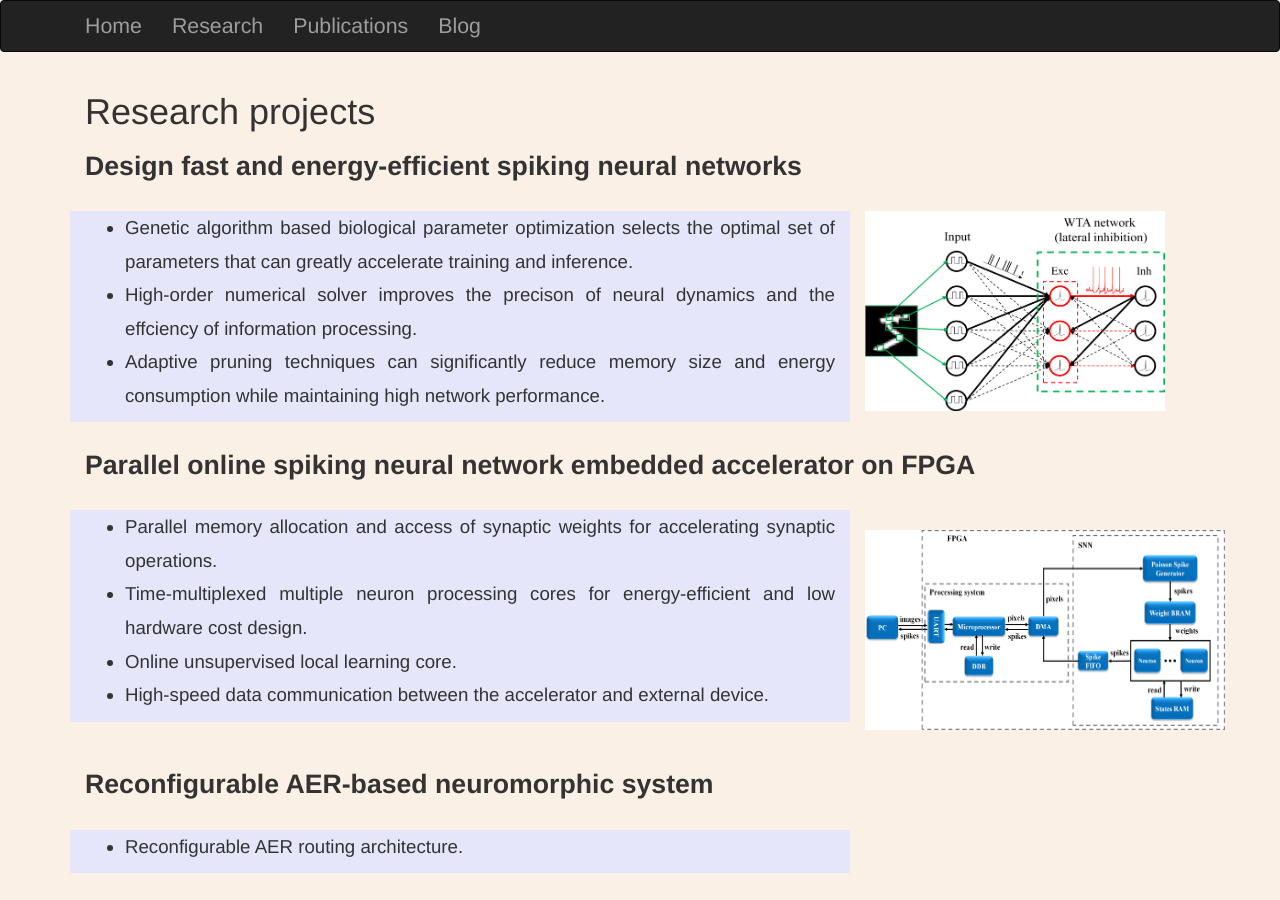
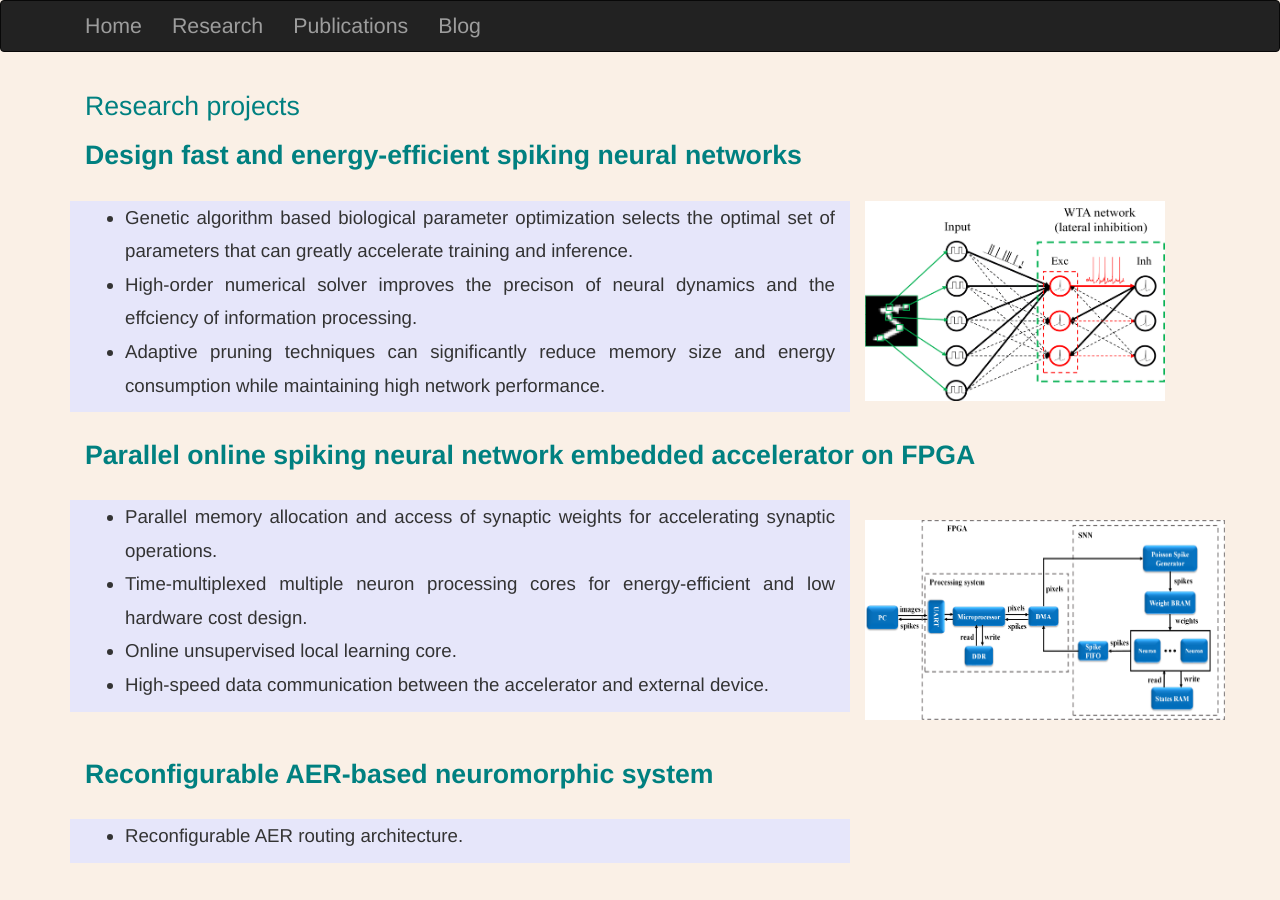
Before and after one commit to Wenzheguo/Wenzheguo.github.io, a Jekyll site: the page built from Research/index.html, in a window 1280 px wide. Built offline with Jekyll 4.4.1, drawn with Linux system fonts in a browser that asks for light colours.

Commit message:
Update index.html

```diff
--- a/Research/index.html
+++ b/Research/index.html
@@ -2,6 +2,17 @@
 layout: default
 title: Research
 ---
+<head>
+    <style>
+        h1 {
+                font-size: 20pt;
+                color: teal;
+            }
+        body {
+            background-color: none;
+        }
+    </style>
+</head>
 
 <!-- Projects -->
 <div class="container">
```
